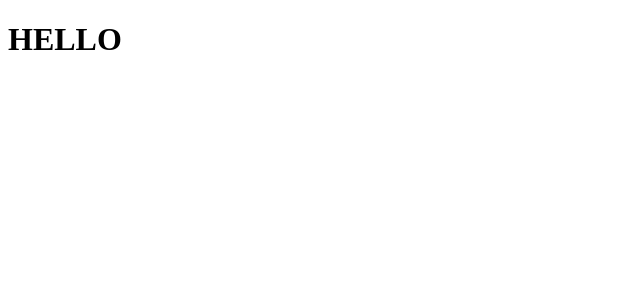
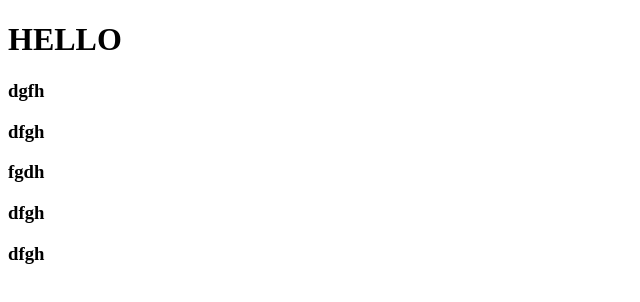
Before and after one commit to Daniel34981/example, a plain HTML site: page index.html in a window 1280 px wide. Shown: the whole page, without its empty margins (0-640 px from the left). Drawn offline with Linux system fonts and the light colour scheme.

Commit message:
2 commit

```diff
--- a/index.html
+++ b/index.html
@@ -8,5 +8,10 @@
 </head>
 <body>
     <h1>HELLO</h1>
+    <h3>dgfh</h3>
+    <h3>dfgh</h3>
+    <h3>fgdh</h3>
+    <h3>dfgh</h3>
+    <h3>dfgh</h3>
 </body>
 </html>
```
